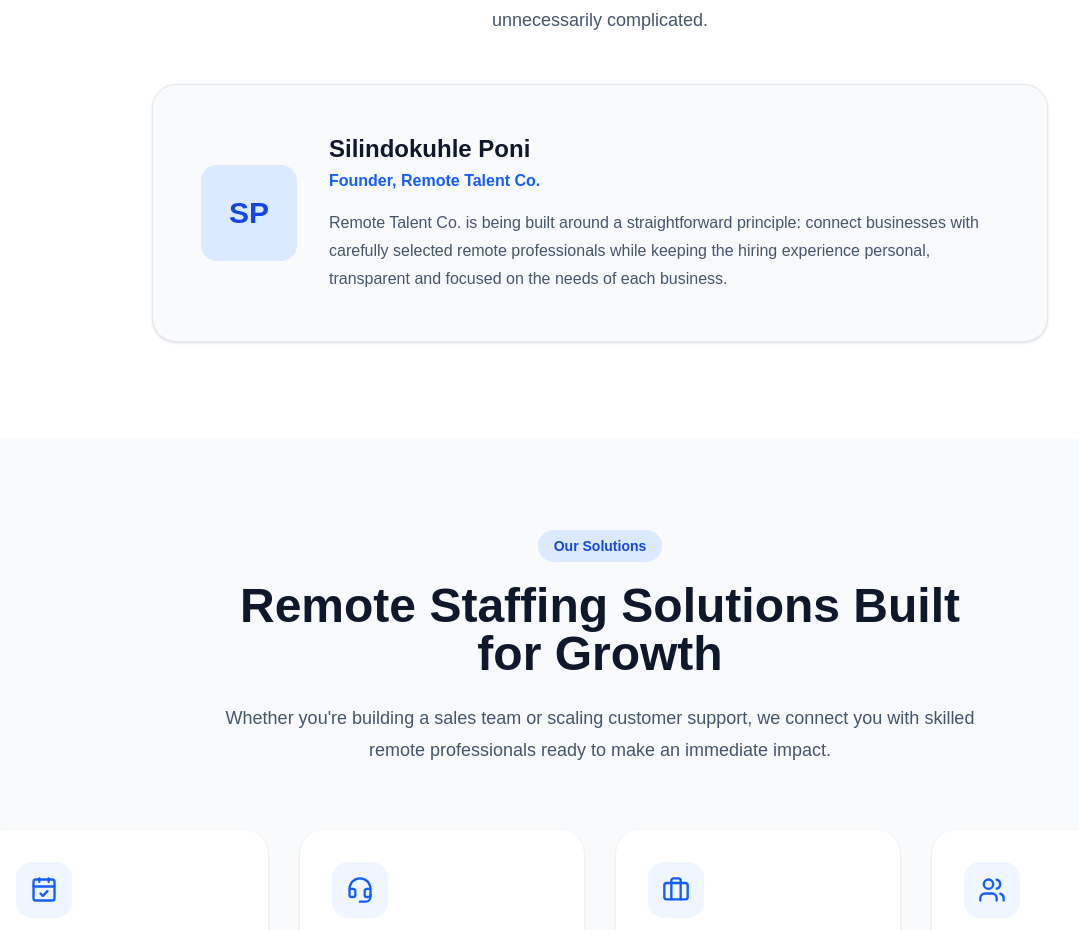
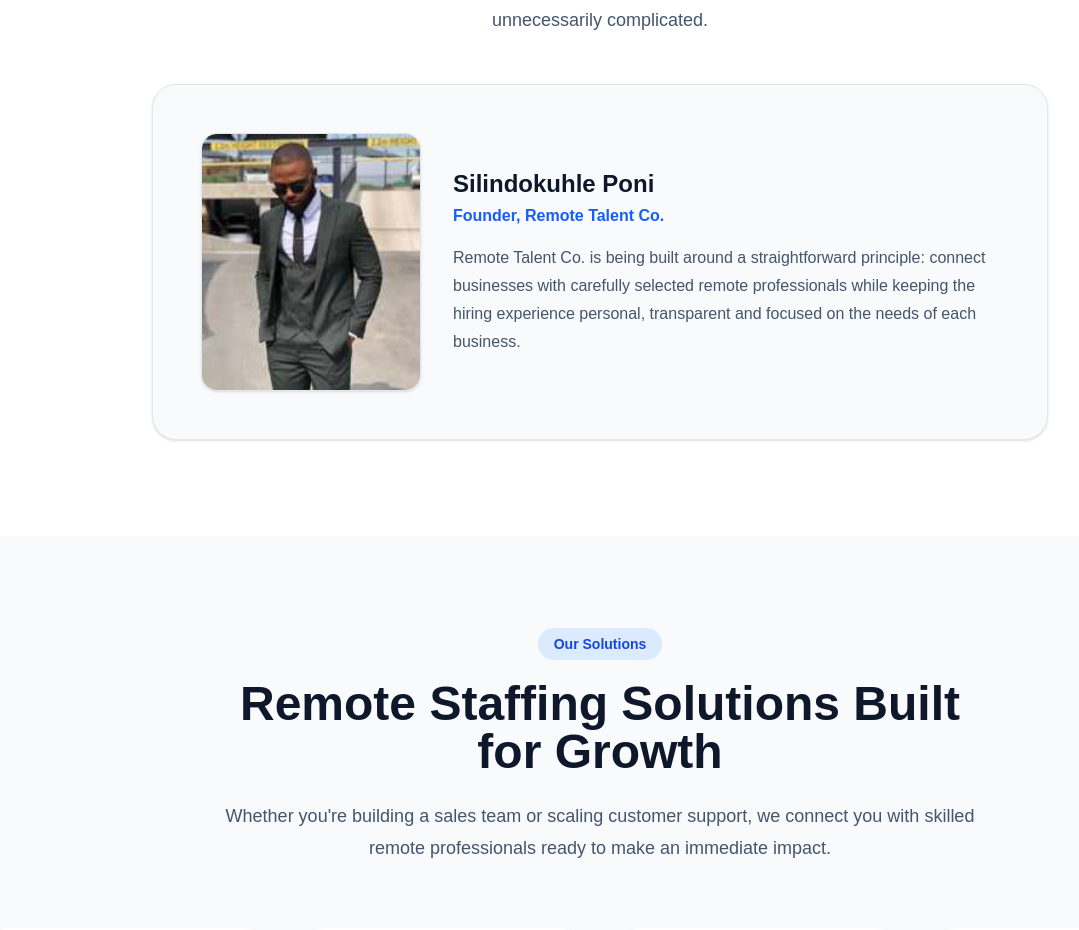
Before and after one commit to Silindokuhle98/remote-talent-co, a Next.js app: page / in a window 1280 px wide. Shown: the part 2163-3093 px from the top of the page, without its empty margins (40-1119 px from the left). Built offline with nearby package versions, Linux system fonts and the light colour scheme.

Commit message:
Add founder photo to founder section

```diff
--- a/app/components/Founder.tsx
+++ b/app/components/Founder.tsx
@@ -23,9 +23,13 @@
         </div>
 
         <div className="mx-auto mt-12 max-w-4xl rounded-3xl border border-slate-200 bg-slate-50 p-8 shadow-sm md:p-12">
-          <div className="grid gap-8 md:grid-cols-[auto_1fr] md:items-center">
-            <div className="flex h-24 w-24 items-center justify-center rounded-2xl bg-blue-100 text-3xl font-bold text-blue-700">
-              SP
+          <div className="grid gap-8 md:grid-cols-[220px_1fr] md:items-center">
+            <div className="overflow-hidden rounded-2xl border border-slate-200 bg-white shadow-sm">
+              <img
+                src="/founder.jpg"
+                alt="Silindokuhle Poni, Founder of Remote Talent Co."
+                className="h-64 w-full object-cover object-top"
+              />
             </div>
 
             <div>
```
